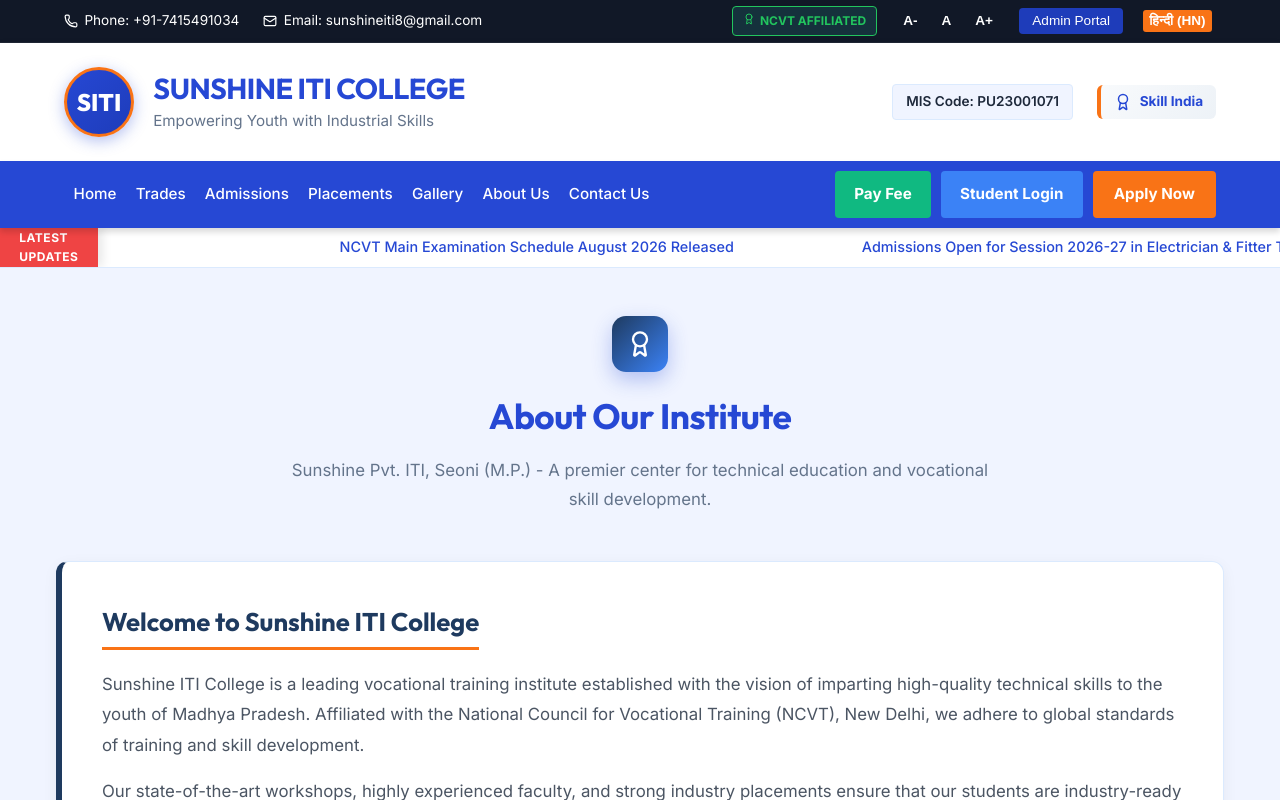
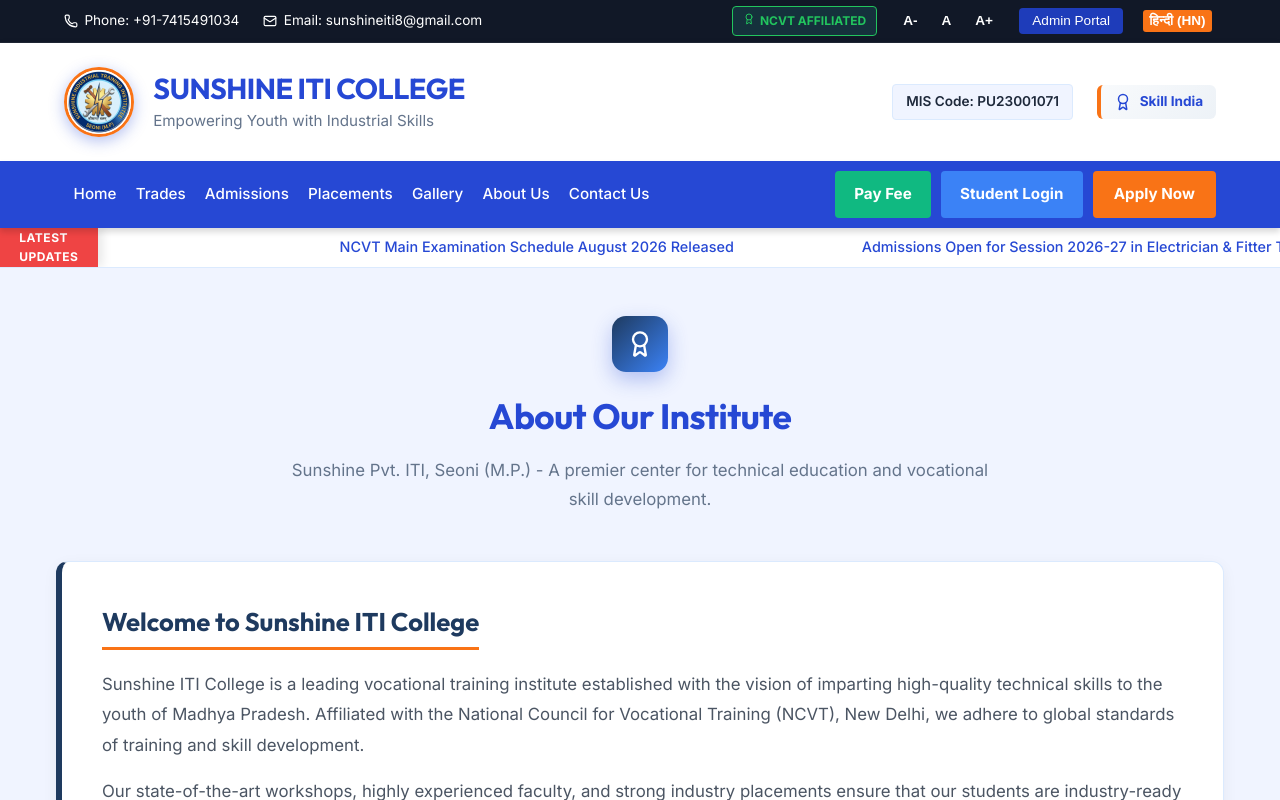
Before and after one commit to inamahmadbaig/sunshine-iti, a React (Vite) app: page /about in a window 1280 px wide. Shown: the top 800 px of the page. Built offline with nearby package versions, Linux system fonts and the light colour scheme; no server answers.

Commit message:
Replace text SITI circle placeholder with official round college logo image in Header

```diff
--- a/src/components/Header.jsx
+++ b/src/components/Header.jsx
@@ -6,7 +6,7 @@
     <header className="main-header">
       <div className="container header-content">
         <div className="header-left">
-          <div className="logo-circle">SITI</div>
+          <img src="/logo.jpg" alt="Sunshine ITI Logo" className="logo-circle" style={{ objectFit: 'cover' }} />
           <div className="title-section">
             <h1>{t.title}</h1>
             <p>{t.tagline}</p>
```
Also changed, not shown: public/logo.jpg (added).
